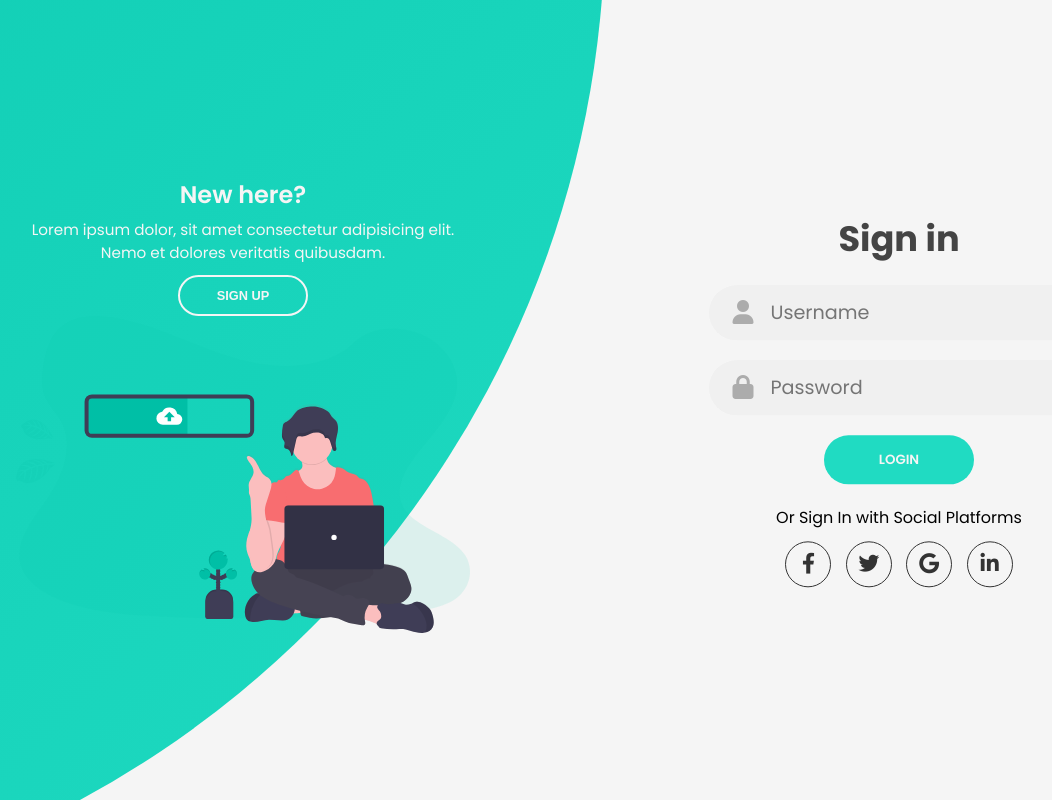
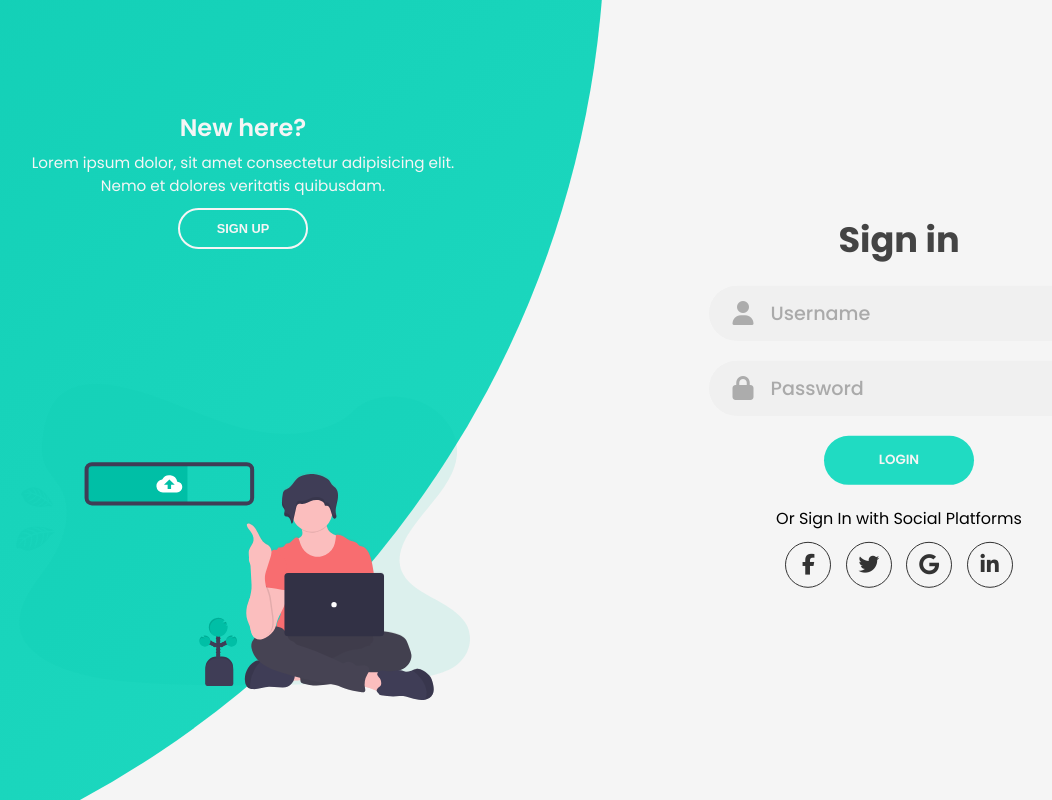
Before and after one commit to hereisletticia/signin-signup, a plain HTML site: page index.html in a window 1280 px wide. Shown: the whole page, without its empty margins (61-1113 px from the left). Drawn offline with Linux system fonts and the light colour scheme.

Commit message:
8th commit: bug fixed, it was a wwrong spelled container. NOW WE'RE READY

```diff
--- a/index.html
+++ b/index.html
@@ -8,6 +8,10 @@
     <link
     rel="stylesheet" href="https://cdnjs.cloudflare.com/ajax/libs/font-awesome/6.0.0/css/all.min.css" integrity="sha512-9usAa10IRO0HhonpyAIVpjrylPvoDwiPUiKdWk5t3PyolY1cOd4DSE0Ga+ri4AuTroPR5aQvXU9xC6qOPnzFeg==" crossorigin="anonymous" referrerpolicy="no-referrer"
     />
+    <script
+   src="https://kit.fontawesome.com/64d58efce2.js"
+   crossorigin="anonymous"
+  ></script>
     <meta name="description" content="Login, sign in, sign up, form, formulário, inscrição, login form">
     <title>Login Form</title>
 </head>
@@ -38,6 +42,8 @@
 
                     <!-- social network login area -->
                     <p class="social-text">Or Sign In with Social Platforms</p>
+
+
                     <div class="social-media">
 
                         <!-- Facebook Icon -->
@@ -62,12 +68,8 @@
 
                     </div>
                 </form>
-            </div>
 
-            <!-- SIGN UP AREA -->
-            <div class="signup-signup">
-
-                <!-- sign up form -->
+                <!-- SIGN UP AREA -->
                 <form action="#" class="sign-up-form">
                     <h2 class="title">Sign up</h2>
 
--- a/style.css
+++ b/style.css
@@ -1,4 +1,4 @@
-@import url('https://fonts.googleapis.com/css2?family=Poppins:wght@300;400;600;700&display=swap');
+@import url('https://fonts.googleapis.com/css2?family=Poppins:wght@200;300;400;500;600;700;800&display=swap');
 
 * {
     margin: 0;
@@ -12,7 +12,7 @@ input {
 }
 
 .container {
-    position: absolute;
+    position: relative;
     width: 100%;
     background-color: #f5f5f5;
     min-height: 100vh;
@@ -46,9 +46,12 @@ form {
     flex-direction: column;
     justify-content: center;
     align-items: center;
+    padding: 0rem 5rem;
+    /* OVERFLOW HIDDEN */
     grid-column: 1 / 2;
     grid-row: 1 / 2;
     padding: 0 5rem;
+    transition: 0.2s 0.7s ease-in-out;
 }
 
 
@@ -64,7 +67,7 @@ form {
     max-width: 380px;
     width: 100%;
     height: 55px;
-    background-color:  #f0f0f0;
+    background-color: #f0f0f0;
     margin: 10px 0;
     border-radius: 55px;
     display: grid;
@@ -90,7 +93,7 @@ form {
     color: #333;
 }
 
-.input-field input:placeholder-shown {
+.input-field input::placeholder {
     color: #aaa;
     font-weight: 500;
 }
@@ -101,6 +104,7 @@ form {
     outline: none;
     border: none;
     border-radius: 48px;
+    cursor: pointer;
     background-color: #20dbc2;
     text-transform: uppercase;
     font-weight: 600;
@@ -148,10 +152,12 @@ form {
     position: absolute;
     top: 50%;
     left: 75%;
+    width: 50%;
     transform: translate(-50%, -50%);
     display: grid;
     grid-template-columns: 1fr;
     z-index: 5;
+    transition: 1s 0.7s ease-in-out;
 }
 
 form.sign-in-form {
@@ -183,17 +189,19 @@ form.sign-up-form {
 .panel {
     display: flex;
     flex-direction: column;
-    align-items: center;
-    justify-content: center;
+    align-items: flex-end;
+    justify-content: space-around;
     text-align: center;
     z-index: 7;
 }
 
 .left-panel {
+    pointer-events: all;
     padding: 3rem 17% 2rem 12%;
 }
 
 .right-panel {
+    pointer-events: none;
     padding: 3rem 12% 2rem 17%;
 }
 
```
